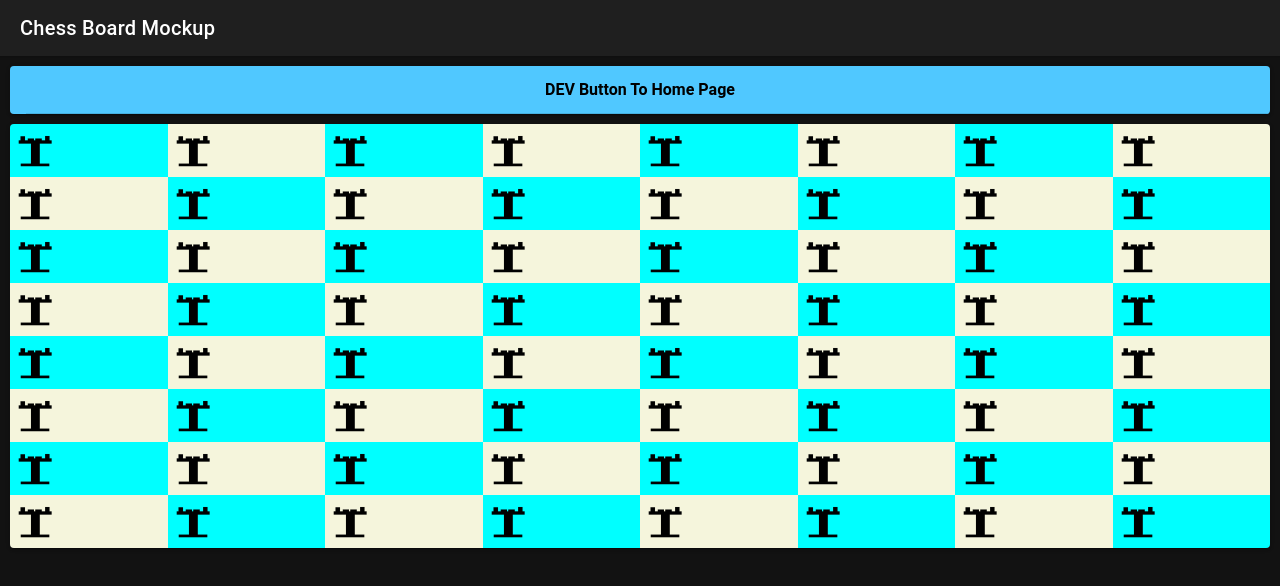
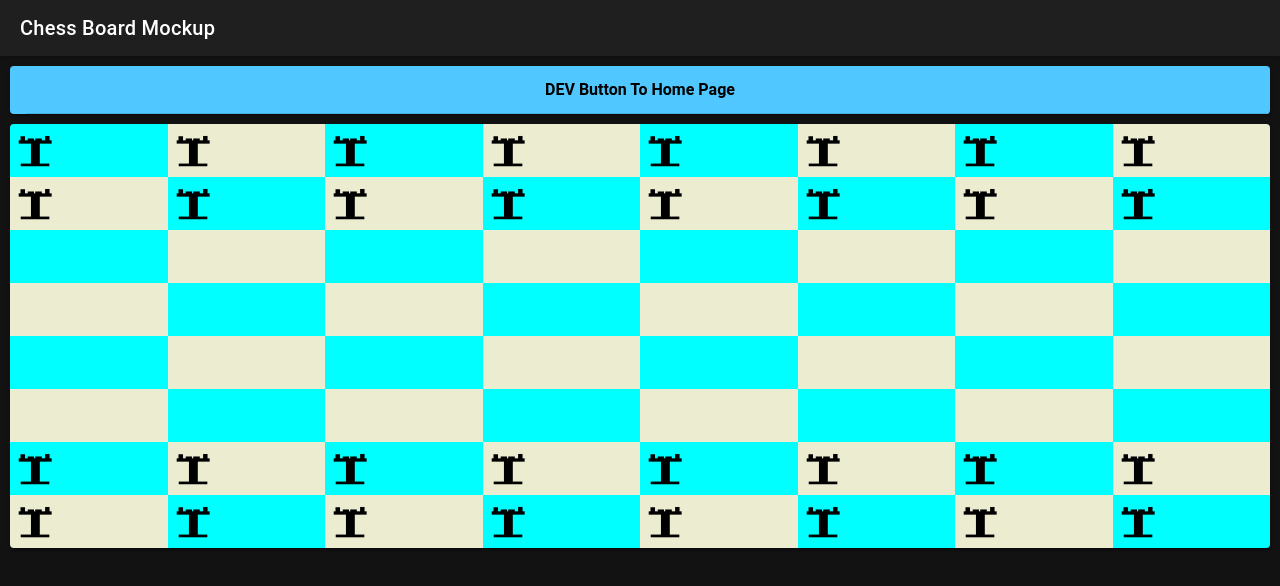
Before and after one commit to AJGamesArchive/chess, a React (Create React App) app: page /chessBoardMockup in a window 1280 px wide. Shown: the top 586 px of the page. Built offline with nearby package versions, Linux system fonts and the light colour scheme.

Commit message:
Added Clickable Functionality To Mockup ChessBoard

```diff
--- a/src/pages/Mockups/ChessBoard.css
+++ b/src/pages/Mockups/ChessBoard.css
@@ -12,7 +12,7 @@
 }
 
 .white-square {
-    background-color: beige;
+    background-color: rgba(235, 236, 208);
 }
 
 .blue-square {
--- a/src/pages/Mockups/ChessBoard.tsx
+++ b/src/pages/Mockups/ChessBoard.tsx
@@ -20,6 +20,13 @@ const ChessBoardMockup: React.FC = () => {
   // Setup navigation system on this page so we can call other pages
   // Powered by nav system in App.tsx
   const nav = useIonRouter();
+
+  // Declaring blank images/chess pieces for testing
+  // Variables like these are likely how we would move chess pieces around the board
+  // There would be one variable for each board square
+  // Then we just resign a file path to the variables to move pieces around
+  var testPiece: string = "/assets/images/ChessPieces/test.png";
+  var testPieceBlank: string = "/assets/images/ChessPieces/blankSquare.png";
 
   return (
     <IonPage id="chess-board-mockup-page">
@@ -75,29 +82,29 @@ const ChessBoardMockup: React.FC = () => {
         }
         <IonCard>
           <IonRow>
+            <IonCol className="blue-square" onClick={() => {console.log("Test Click 1")}}>
+              <img className='chess-piece' src={testPiece}></img>
+            </IonCol>
+            <IonCol className='white-square' onClick={() => {console.log("Test Click 2")}}>
+              <img className='chess-piece' src={testPiece}></img>
+            </IonCol>
             <IonCol className="blue-square">
-              <img className='chess-piece' src="/assets/images/ChessPieces/test.png"></img>
+              <img className='chess-piece' src={testPiece}></img>
             </IonCol>
             <IonCol className='white-square'>
-              <img className='chess-piece' src="/assets/images/ChessPieces/test.png"></img>
+              <img className='chess-piece' src={testPiece}></img>
             </IonCol>
             <IonCol className="blue-square">
-              <img className='chess-piece' src="/assets/images/ChessPieces/test.png"></img>
+              <img className='chess-piece' src={testPiece}></img>
             </IonCol>
             <IonCol className='white-square'>
-              <img className='chess-piece' src="/assets/images/ChessPieces/test.png"></img>
+              <img className='chess-piece' src={testPiece}></img>
             </IonCol>
             <IonCol className="blue-square">
-              <img className='chess-piece' src="/assets/images/ChessPieces/test.png"></img>
+              <img className='chess-piece' src={testPiece}></img>
             </IonCol>
             <IonCol className='white-square'>
-              <img className='chess-piece' src="/assets/images/ChessPieces/test.png"></img>
-            </IonCol>
-            <IonCol className="blue-square">
-              <img className='chess-piece' src="/assets/images/ChessPieces/test.png"></img>
-            </IonCol>
-            <IonCol className='white-square'>
-              <img className='chess-piece' src="/assets/images/ChessPieces/test.png"></img>
+              <img className='chess-piece' src={testPiece}></img>
             </IonCol>
           </IonRow>
           {
@@ -107,28 +114,28 @@ const ChessBoardMockup: React.FC = () => {
           }
           <IonRow>
             <IonCol className="white-square">
-              <img className='chess-piece' src="/assets/images/ChessPieces/test.png"></img>
+              <img className='chess-piece' src={testPiece}></img>
             </IonCol>
             <IonCol className='blue-square'>
-              <img className='chess-piece' src="/assets/images/ChessPieces/test.png"></img>
+              <img className='chess-piece' src={testPiece}></img>
             </IonCol>
             <IonCol className="white-square">
-              <img className='chess-piece' src="/assets/images/ChessPieces/test.png"></img>
+              <img className='chess-piece' src={testPiece}></img>
             </IonCol>
             <IonCol className='blue-square'>
-              <img className='chess-piece' src="/assets/images/ChessPieces/test.png"></img>
+              <img className='chess-piece' src={testPiece}></img>
             </IonCol>
             <IonCol className="white-square">
-              <img className='chess-piece' src="/assets/images/ChessPieces/test.png"></img>
+              <img className='chess-piece' src={testPiece}></img>
             </IonCol>
             <IonCol className='blue-square'>
-              <img className='chess-piece' src="/assets/images/ChessPieces/test.png"></img>
+              <img className='chess-piece' src={testPiece}></img>
             </IonCol>
             <IonCol className="white-square">
-              <img className='chess-piece' src="/assets/images/ChessPieces/test.png"></img>
+              <img className='chess-piece' src={testPiece}></img>
             </IonCol>
             <IonCol className='blue-square'>
-              <img className='chess-piece' src="/assets/images/ChessPieces/test.png"></img>
+              <img className='chess-piece' src={testPiece}></img>
             </IonCol>
           </IonRow>
           {
@@ -138,28 +145,28 @@ const ChessBoardMockup: React.FC = () => {
           }
           <IonRow>
             <IonCol className="blue-square">
-              <img className='chess-piece' src="/assets/images/ChessPieces/test.png"></img>
+              <img className='chess-piece' src={testPieceBlank}></img>
             </IonCol>
             <IonCol className='white-square'>
-              <img className='chess-piece' src="/assets/images/ChessPieces/test.png"></img>
+              <img className='chess-piece' src={testPieceBlank}></img>
             </IonCol>
             <IonCol className="blue-square">
-              <img className='chess-piece' src="/assets/images/ChessPieces/test.png"></img>
+              <img className='chess-piece' src={testPieceBlank}></img>
             </IonCol>
             <IonCol className='white-square'>
-              <img className='chess-piece' src="/assets/images/ChessPieces/test.png"></img>
+              <img className='chess-piece' src={testPieceBlank}></img>
             </IonCol>
             <IonCol className="blue-square">
-              <img className='chess-piece' src="/assets/images/ChessPieces/test.png"></img>
+              <img className='chess-piece' src={testPieceBlank}></img>
             </IonCol>
             <IonCol className='white-square'>
-              <img className='chess-piece' src="/assets/images/ChessPieces/test.png"></img>
+              <img className='chess-piece' src={testPieceBlank}></img>
             </IonCol>
             <IonCol className="blue-square">
-              <img className='chess-piece' src="/assets/images/ChessPieces/test.png"></img>
+              <img className='chess-piece' src={testPieceBlank}></img>
             </IonCol>
             <IonCol className='white-square'>
-              <img className='chess-piece' src="/assets/images/ChessPieces/test.png"></img>
+              <img className='chess-piece' src={testPieceBlank}></img>
             </IonCol>
           </IonRow>
           {
@@ -169,28 +176,28 @@ const ChessBoardMockup: React.FC = () => {
           }
           <IonRow>
             <IonCol className="white-square">
-              <img className='chess-piece' src="/assets/images/ChessPieces/test.png"></img>
+              <img className='chess-piece' src={testPieceBlank}></img>
             </IonCol>
             <IonCol className='blue-square'>
-              <img className='chess-piece' src="/assets/images/ChessPieces/test.png"></img>
+              <img className='chess-piece' src={testPieceBlank}></img>
             </IonCol>
             <IonCol className="white-square">
-              <img className='chess-piece' src="/assets/images/ChessPieces/test.png"></img>
+              <img className='chess-piece' src={testPieceBlank}></img>
             </IonCol>
             <IonCol className='blue-square'>
-              <img className='chess-piece' src="/assets/images/ChessPieces/test.png"></img>
+              <img className='chess-piece' src={testPieceBlank}></img>
             </IonCol>
             <IonCol className="white-square">
-              <img className='chess-piece' src="/assets/images/ChessPieces/test.png"></img>
+              <img className='chess-piece' src={testPieceBlank}></img>
             </IonCol>
             <IonCol className='blue-square'>
-              <img className='chess-piece' src="/assets/images/ChessPieces/test.png"></img>
+              <img className='chess-piece' src={testPieceBlank}></img>
             </IonCol>
             <IonCol className="white-square">
-              <img className='chess-piece' src="/assets/images/ChessPieces/test.png"></img>
+              <img className='chess-piece' src={testPieceBlank}></img>
             </IonCol>
             <IonCol className='blue-square'>
-              <img className='chess-piece' src="/assets/images/ChessPieces/test.png"></img>
+              <img className='chess-piece' src={testPieceBlank}></img>
             </IonCol>
           </IonRow>
           {
@@ -200,28 +207,28 @@ const ChessBoardMockup: React.FC = () => {
           }
           <IonRow>
             <IonCol className="blue-square">
-              <img className='chess-piece' src="/assets/images/ChessPieces/test.png"></img>
+              <img className='chess-piece' src={testPieceBlank}></img>
             </IonCol>
             <IonCol className='white-square'>
-              <img className='chess-piece' src="/assets/images/ChessPieces/test.png"></img>
+              <img className='chess-piece' src={testPieceBlank}></img>
             </IonCol>
             <IonCol className="blue-square">
-              <img className='chess-piece' src="/assets/images/ChessPieces/test.png"></img>
+              <img className='chess-piece' src={testPieceBlank}></img>
             </IonCol>
             <IonCol className='white-square'>
-              <img className='chess-piece' src="/assets/images/ChessPieces/test.png"></img>
+              <img className='chess-piece' src={testPieceBlank}></img>
             </IonCol>
             <IonCol className="blue-square">
-              <img className='chess-piece' src="/assets/images/ChessPieces/test.png"></img>
+              <img className='chess-piece' src={testPieceBlank}></img>
             </IonCol>
             <IonCol className='white-square'>
-              <img className='chess-piece' src="/assets/images/ChessPieces/test.png"></img>
+              <img className='chess-piece' src={testPieceBlank}></img>
             </IonCol>
             <IonCol className="blue-square">
-              <img className='chess-piece' src="/assets/images/ChessPieces/test.png"></img>
+              <img className='chess-piece' src={testPieceBlank}></img>
             </IonCol>
             <IonCol className='white-square'>
-              <img className='chess-piece' src="/assets/images/ChessPieces/test.png"></img>
+              <img className='chess-piece' src={testPieceBlank}></img>
             </IonCol>
           </IonRow>
           {
@@ -231,28 +238,28 @@ const ChessBoardMockup: React.FC = () => {
           }
           <IonRow>
             <IonCol className="white-square">
-              <img className='chess-piece' src="/assets/images/ChessPieces/test.png"></img>
+              <img className='chess-piece' src={testPieceBlank}></img>
             </IonCol>
             <IonCol className='blue-square'>
-              <img className='chess-piece' src="/assets/images/ChessPieces/test.png"></img>
+              <img className='chess-piece' src={testPieceBlank}></img>
             </IonCol>
             <IonCol className="white-square">
-              <img className='chess-piece' src="/assets/images/ChessPieces/test.png"></img>
+              <img className='chess-piece' src={testPieceBlank}></img>
             </IonCol>
             <IonCol className='blue-square'>
-              <img className='chess-piece' src="/assets/images/ChessPieces/test.png"></img>
+              <img className='chess-piece' src={testPieceBlank}></img>
             </IonCol>
             <IonCol className="white-square">
-              <img className='chess-piece' src="/assets/images/ChessPieces/test.png"></img>
+              <img className='chess-piece' src={testPieceBlank}></img>
             </IonCol>
             <IonCol className='blue-square'>
-              <img className='chess-piece' src="/assets/images/ChessPieces/test.png"></img>
+              <img className='chess-piece' src={testPieceBlank}></img>
             </IonCol>
             <IonCol className="white-square">
-              <img className='chess-piece' src="/assets/images/ChessPieces/test.png"></img>
+              <img className='chess-piece' src={testPieceBlank}></img>
             </IonCol>
             <IonCol className='blue-square'>
-              <img className='chess-piece' src="/assets/images/ChessPieces/test.png"></img>
+              <img className='chess-piece' src={testPieceBlank}></img>
             </IonCol>
           </IonRow>
           {
@@ -262,28 +269,28 @@ const ChessBoardMockup: React.FC = () => {
           }
           <IonRow>
             <IonCol className="blue-square">
-              <img className='chess-piece' src="/assets/images/ChessPieces/test.png"></img>
+              <img className='chess-piece' src={testPiece}></img>
             </IonCol>
             <IonCol className='white-square'>
-              <img className='chess-piece' src="/assets/images/ChessPieces/test.png"></img>
+              <img className='chess-piece' src={testPiece}></img>
             </IonCol>
             <IonCol className="blue-square">
-              <img className='chess-piece' src="/assets/images/ChessPieces/test.png"></img>
+              <img className='chess-piece' src={testPiece}></img>
             </IonCol>
             <IonCol className='white-square'>
-              <img className='chess-piece' src="/assets/images/ChessPieces/test.png"></img>
+              <img className='chess-piece' src={testPiece}></img>
             </IonCol>
             <IonCol className="blue-square">
-              <img className='chess-piece' src="/assets/images/ChessPieces/test.png"></img>
+              <img className='chess-piece' src={testPiece}></img>
             </IonCol>
             <IonCol className='white-square'>
-              <img className='chess-piece' src="/assets/images/ChessPieces/test.png"></img>
+              <img className='chess-piece' src={testPiece}></img>
             </IonCol>
             <IonCol className="blue-square">
-              <img className='chess-piece' src="/assets/images/ChessPieces/test.png"></img>
+              <img className='chess-piece' src={testPiece}></img>
             </IonCol>
             <IonCol className='white-square'>
-              <img className='chess-piece' src="/assets/images/ChessPieces/test.png"></img>
+              <img className='chess-piece' src={testPiece}></img>
             </IonCol>
           </IonRow>
           {
@@ -293,28 +300,28 @@ const ChessBoardMockup: React.FC = () => {
           }
           <IonRow>
             <IonCol className="white-square">
-              <img className='chess-piece' src="/assets/images/ChessPieces/test.png"></img>
+              <img className='chess-piece' src={testPiece}></img>
             </IonCol>
             <IonCol className='blue-square'>
-              <img className='chess-piece' src="/assets/images/ChessPieces/test.png"></img>
+              <img className='chess-piece' src={testPiece}></img>
             </IonCol>
             <IonCol className="white-square">
-              <img className='chess-piece' src="/assets/images/ChessPieces/test.png"></img>
+              <img className='chess-piece' src={testPiece}></img>
             </IonCol>
             <IonCol className='blue-square'>
-              <img className='chess-piece' src="/assets/images/ChessPieces/test.png"></img>
+              <img className='chess-piece' src={testPiece}></img>
             </IonCol>
             <IonCol className="white-square">
-              <img className='chess-piece' src="/assets/images/ChessPieces/test.png"></img>
+              <img className='chess-piece' src={testPiece}></img>
             </IonCol>
             <IonCol className='blue-square'>
-              <img className='chess-piece' src="/assets/images/ChessPieces/test.png"></img>
+              <img className='chess-piece' src={testPiece}></img>
             </IonCol>
             <IonCol className="white-square">
-              <img className='chess-piece' src="/assets/images/ChessPieces/test.png"></img>
+              <img className='chess-piece' src={testPiece}></img>
             </IonCol>
             <IonCol className='blue-square'>
-              <img className='chess-piece' src="/assets/images/ChessPieces/test.png"></img>
+              <img className='chess-piece' src={testPiece}></img>
             </IonCol>
           </IonRow>
         </IonCard>
```
Also changed, not shown: public/assets/images/ChessPieces/blankSquare.png (added).
